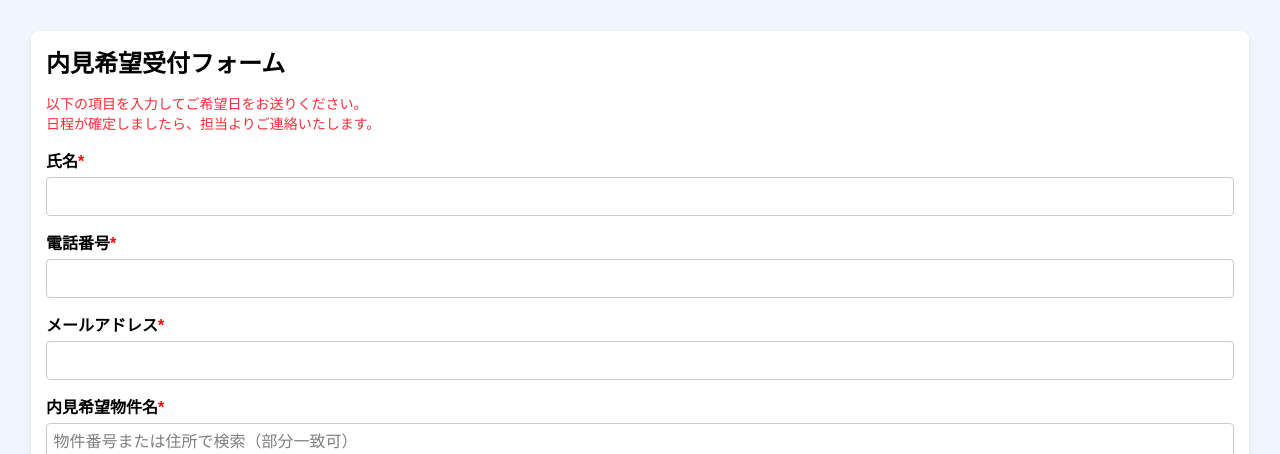
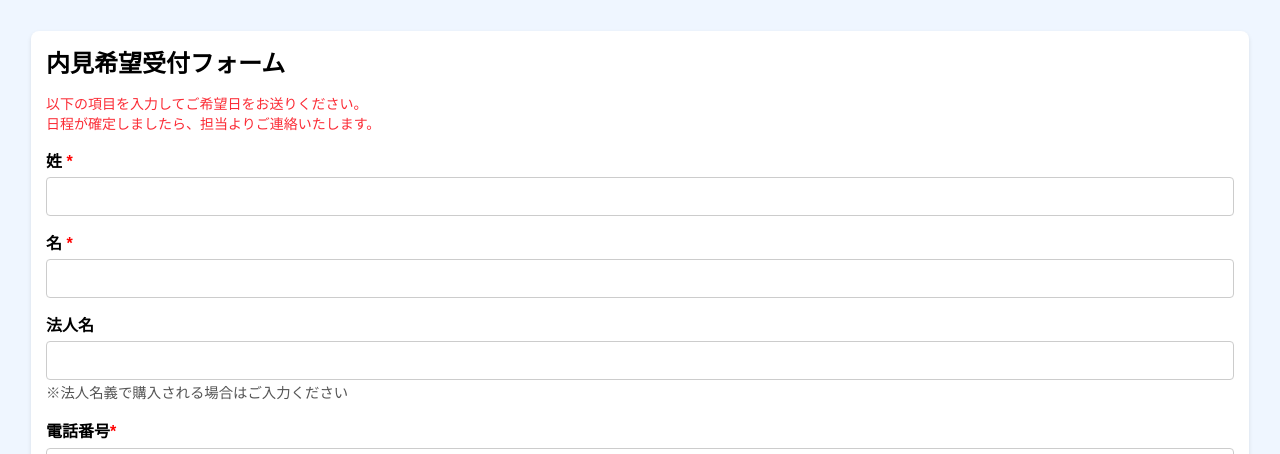
Before and after one commit to TechproAdmin/techpro-form, a Next.js app in the folder frontend/: page /naiken in a window 1280 px wide. Shown: the top 454 px of the page. Built offline with nearby package versions, Linux system fonts and the light colour scheme; no server answers.

Commit message:
feat: 内見フォームのフィールドを修正
氏名を廃止、姓・名・法人名を追加

```diff
--- a/frontend/src/api.ts
+++ b/frontend/src/api.ts
@@ -110,7 +110,9 @@ export class GasApiService {
                 action: "naiken",
                 data: {
                     "日時": new Date().toLocaleString('ja-JP', { timeZone: 'Asia/Tokyo' }),
-                    "氏名": data.name,
+                    "姓": data.lastName,
+                    "名": data.firstName,
+                    "法人名": data.companyName,
                     "メールアドレス": data.email,
                     "電話番号": data.phone,
                     "希望日①": data.date1,
--- a/frontend/src/app/naiken/page.tsx
+++ b/frontend/src/app/naiken/page.tsx
@@ -49,7 +49,10 @@ export default function NaikenForm() {
         const formData = new FormData(form);
 
         const data = {
-            name: formData.get('name')?.toString() ?? '',
+            // name: formData.get('name')?.toString() ?? '',
+            lastName: formData.get('lastName')?.toString() ?? '',
+            firstName: formData.get('firstName')?.toString() ?? '',
+            companyName: formData.get('companyName')?.toString() ?? '',
             phone: formData.get('phone')?.toString() ?? '',
             email: formData.get('email')?.toString() ?? '',
             date1: formData.get('date1')?.toString() ?? '',
@@ -100,8 +103,19 @@ export default function NaikenForm() {
             <form ref={formRef} onSubmit={handleSubmit}>
 
                 <div className="form-group">
-                    <label htmlFor="name">氏名<span className="required">*</span></label>
-                    <input type="text" id="name" name="name" required />
+                    <label htmlFor="lastName">姓 <span className="required">*</span></label>
+                    <input type="text" id="lastName" name="lastName" required />
+                </div>
+
+                <div className="form-group">
+                    <label htmlFor="firstName">名 <span className="required">*</span></label>
+                    <input type="text" id="firstName" name="firstName" required />
+                </div>
+
+                <div className="form-group">
+                    <label htmlFor="companyName">法人名</label>
+                    <input type="text" id="companyName" name="companyName" />
+                    <div className="note">※法人名義で購入される場合はご入力ください</div>
                 </div>
 
                 <div className="form-group">
--- a/frontend/src/components/NaikenConfirmModal.tsx
+++ b/frontend/src/components/NaikenConfirmModal.tsx
@@ -22,7 +22,9 @@ export const NaikenConfirmModal = ({ isOpen, onClose, onConfirm, formData, isSub
             <h3 className="font-bold">内見希望者情報</h3>
             <div className="grid grid-cols-2 gap-2">
               <div>氏名：</div>
-              <div>{formData.name}</div>
+              <div>{formData.lastName} {formData.firstName}</div>
+              <div>法人名：</div>
+              <div>{formData.companyName}</div>
               <div>電話番号：</div>
               <div>{formData.phone}</div>
               <div>メールアドレス：</div>
--- a/frontend/src/types.ts
+++ b/frontend/src/types.ts
@@ -23,7 +23,9 @@ export interface KaitsukeFormData {
 }
 
 export interface NaikenFormData {
-    name: string;
+    lastName: string;
+    firstName: string;
+    companyName: string;
     phone: string;
     email: string;
     date1: string;
```
